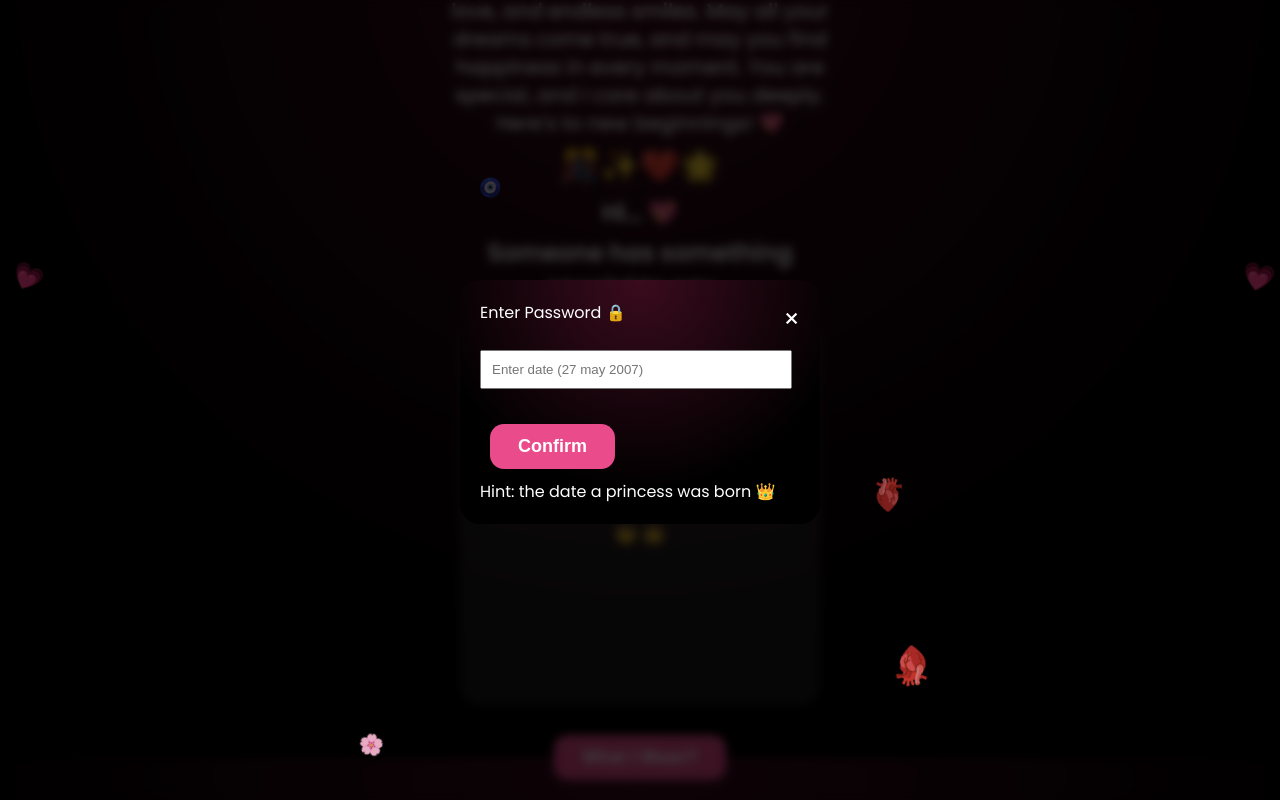
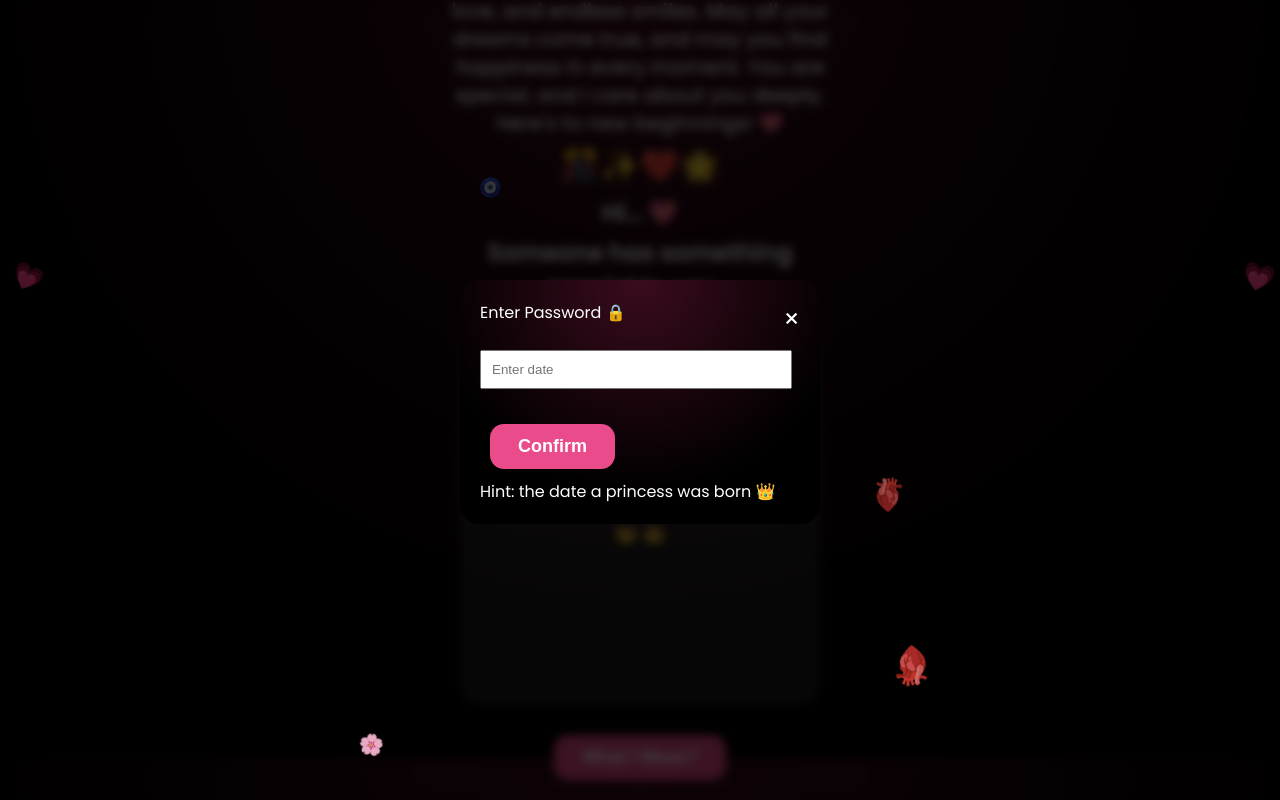
Before and after one commit to riyansshh/Proposal, a plain HTML site: page index.html in a window 1280 px wide. Both pictures are taken after a click on the button "What I Mean?". Shown: the part 43-843 px from the top of the page. Drawn offline with Linux system fonts and the light colour scheme.

Commit message:
Update index.html

```diff
--- a/index.html
+++ b/index.html
@@ -237,7 +237,7 @@ body{
     <div class="modal-content">
         <span class="close" onclick="closeModal()">×</span>
         Enter Password 🔒<br><br>
-        <input id="pass" type="password" placeholder="Enter date (27 may 2007)" style="padding:10px;width:90%;" autocomplete="off"><br><br>
+        <input id="pass" type="password" placeholder="Enter date" style="padding:10px;width:90%;" autocomplete="off"><br><br>
         <button class="btn" onclick="check()">Confirm</button><br>
         Hint: the date a princess was born 👑
     </div>
```
